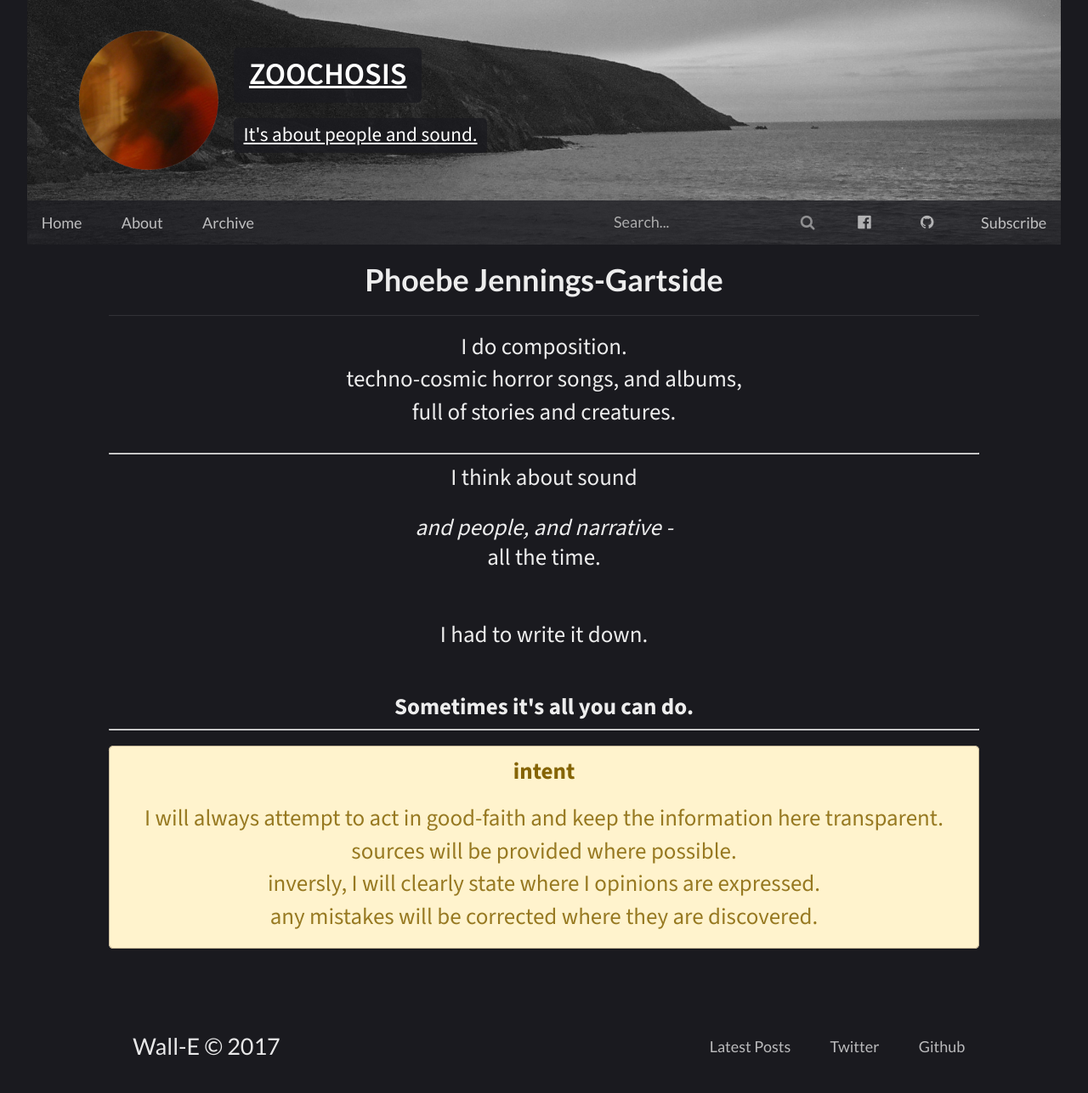
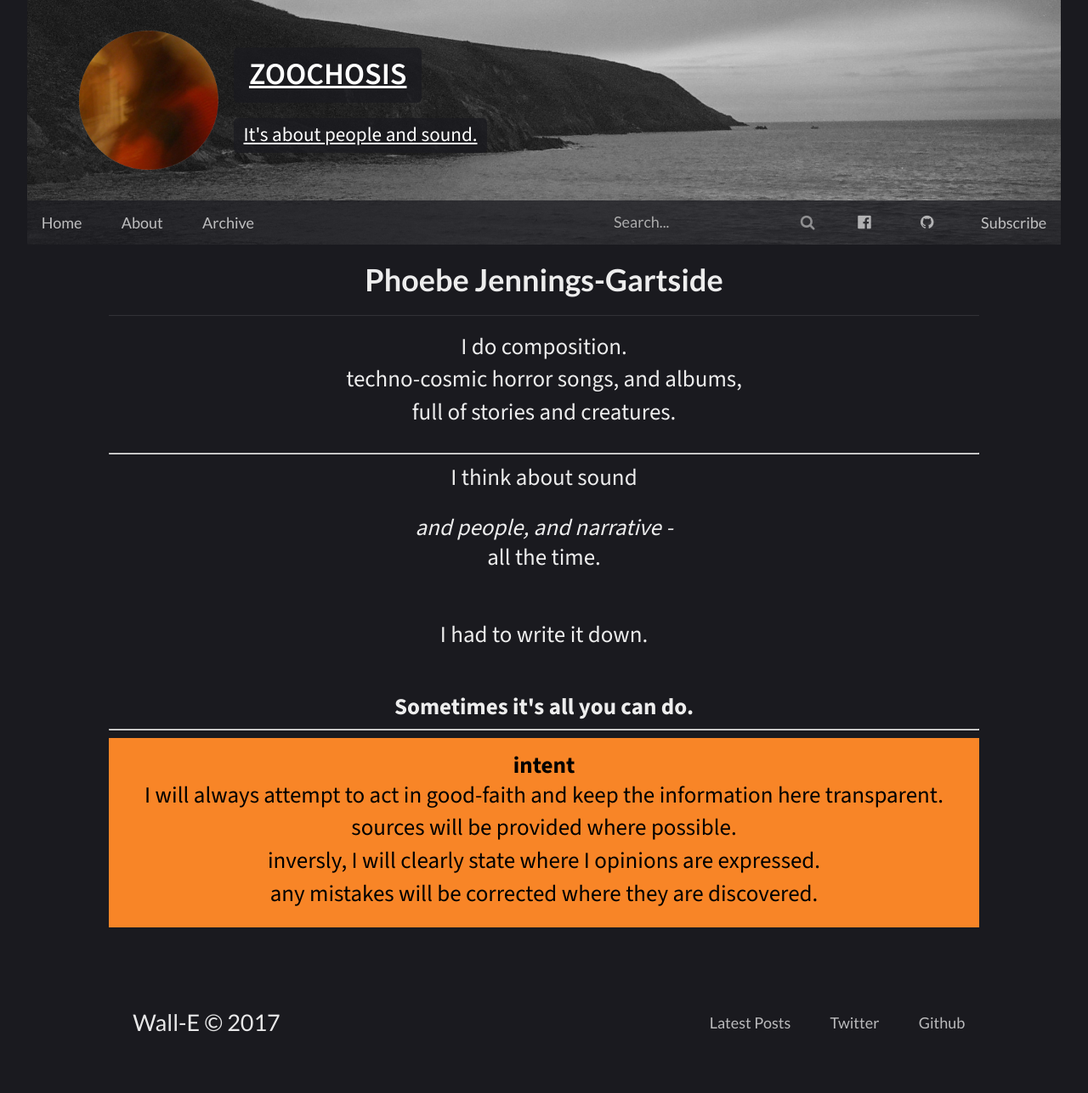
Before and after one commit to ZOOCHOSIS-BLOG/ZOOCHOSIS-BLOG.github.io, a Jekyll site: the page built from about.html, in a window 1280 px wide. Shown: the whole page at 85% size. Built offline with Jekyll 4.4.1, drawn with Linux system fonts in a browser that asks for light colours; after the commit the page ends 1259 px from its top, so only the background shows below that.

Commit message:
warning card style

```diff
--- a/about.html
+++ b/about.html
@@ -22,6 +22,13 @@ title: Phoebe Jennings-Gartside
     .post-container {
         text-align: center;
     }
+
+    .alert {
+        padding: 20px;
+        background-color: #f88527;
+        color: black;
+        margin-bottom: 15px;
+    }
 </style>
 </head>
 
@@ -40,7 +47,7 @@ title: Phoebe Jennings-Gartside
 
 <hr>
 
-<div class="ui warning message">
+<div class="alert">
     <b>intent</b>
     <p>I will always attempt to act in good-faith and keep the information here transparent. <br>
     sources will be provided where possible. <br>
```
